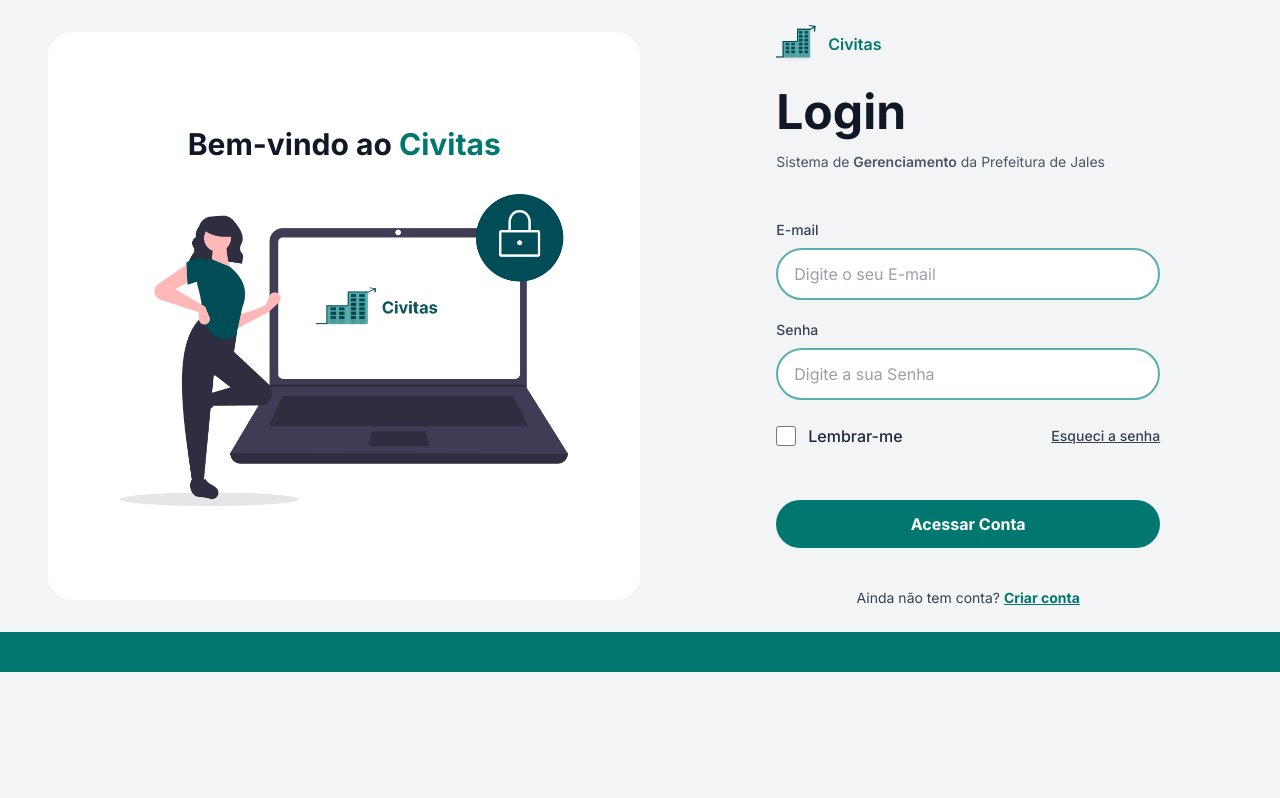
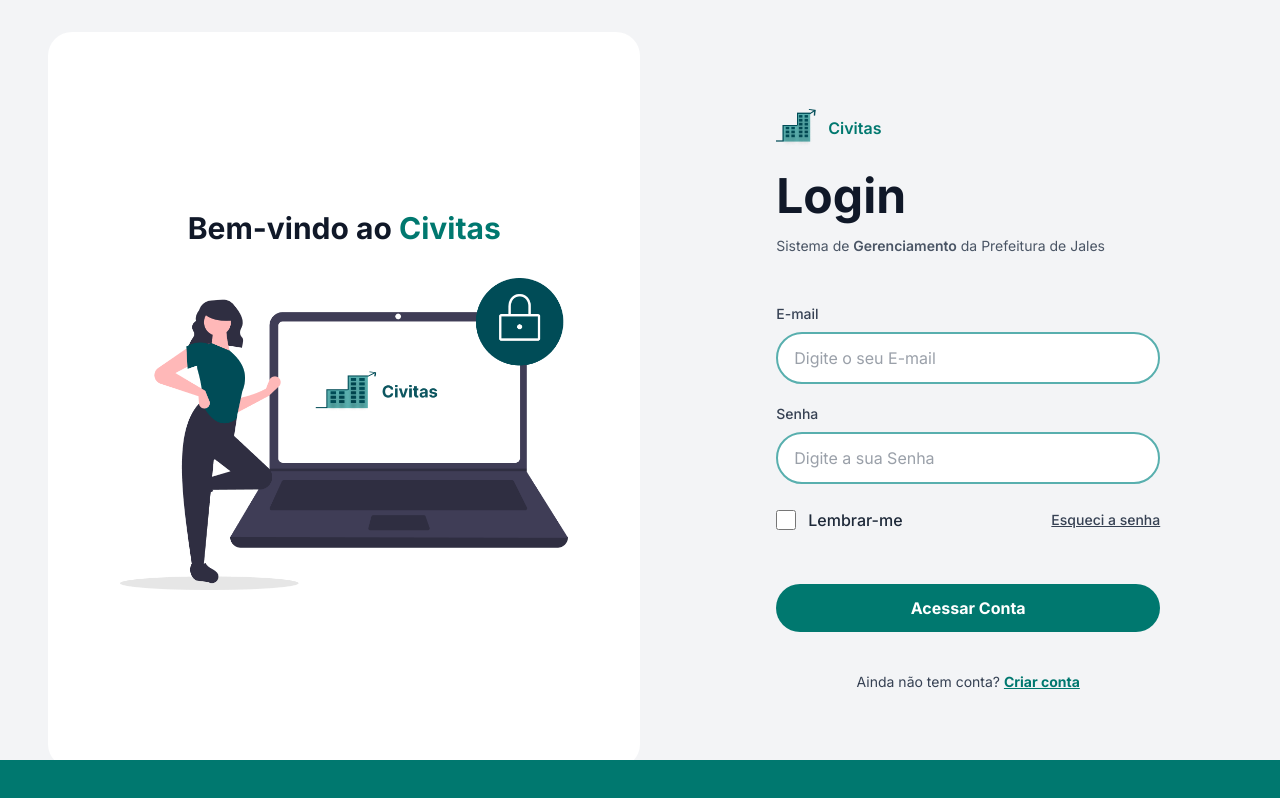
Before and after one commit to Fatec-ADS-AMS2025/civitas-frontend, a Next.js app in the folder civitas-frontend/: page / in a window 1280 px wide. Built offline with nearby package versions, Linux system fonts and the light colour scheme.

Commit message:
🐛Correções de bugs na pagina de login

```diff
--- a/civitas-frontend/src/app/login/page.jsx
+++ b/civitas-frontend/src/app/login/page.jsx
@@ -78,7 +78,7 @@ export default function LoginPage() {
 
   return (
     <div className="min-h-screen w-full bg-gray-100">
-      <div className="container mx-auto max-w-screen-xl px-4 flex flex-1">
+      <div className="mx-auto w-full h-full px-4 flex flex-1">
         {/* Left Section - Illustration */}
         <div className="hidden lg:flex w-1/2 bg-white items-center justify-center p-8 rounded-3xl m-8">
           <div className="w-full flex flex-col items-center">
@@ -183,12 +183,11 @@ export default function LoginPage() {
 
               {/* Login Button */}
               <button
-                type="submit"
-                disabled={loading}
-                aria-busy={loading}
+                type="button"
+                onClick={() => router.push('/dashboard')}
                 className="w-full bg-teal-700 hover:bg-teal-800 text-white font-bold py-3 px-4 rounded-full transition duration-200 mt-8 text-base disabled:opacity-60 disabled:cursor-not-allowed relative"
               >
-                {loading ? 'Entrando...' : 'Acessar Conta'}
+                Acessar Conta
               </button>
             </form>
 
@@ -204,9 +203,9 @@ export default function LoginPage() {
           </div>
         </div>
       </div>
+      <div className="h-10 fixed bottom-0 left-0 right-0 bg-teal-700"></div>
 
       {/* Bottom Bar */}
-      <div className="h-10 bg-teal-700"></div>
     </div>
   )
 }
```
